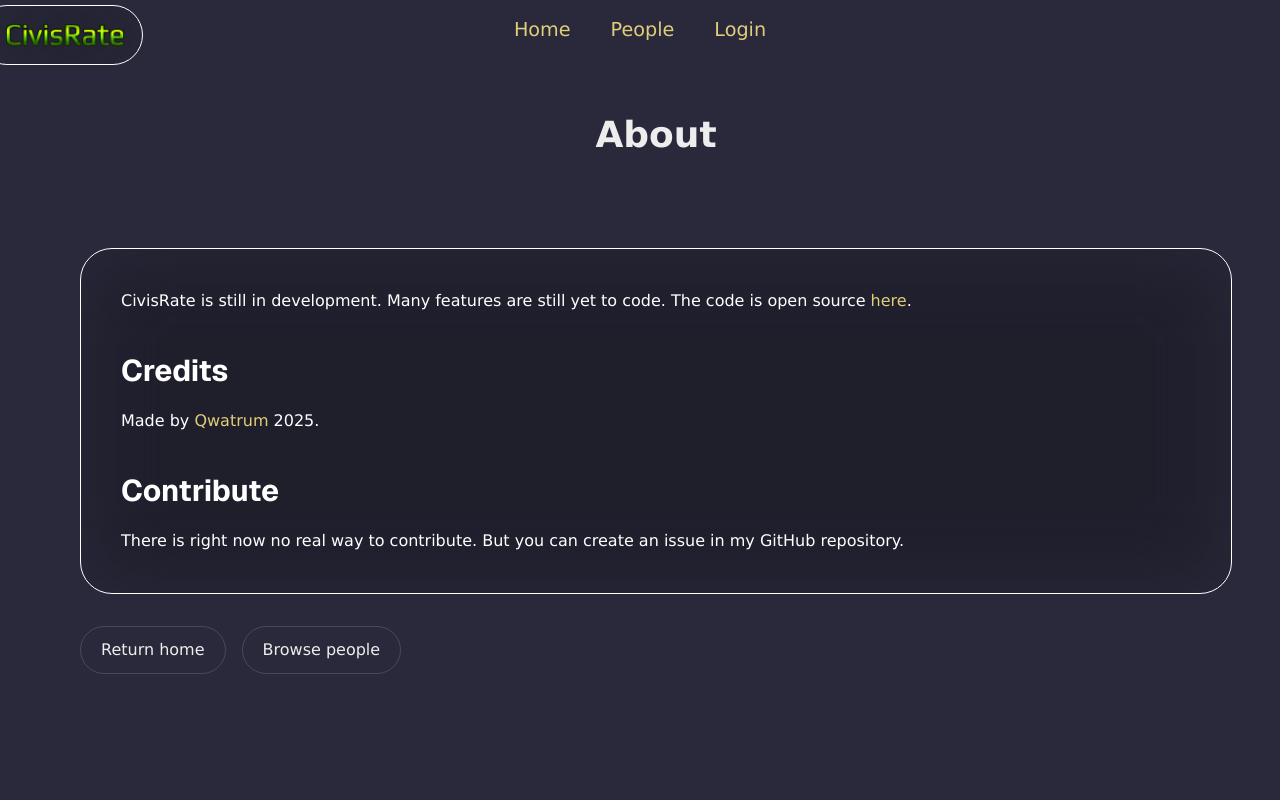
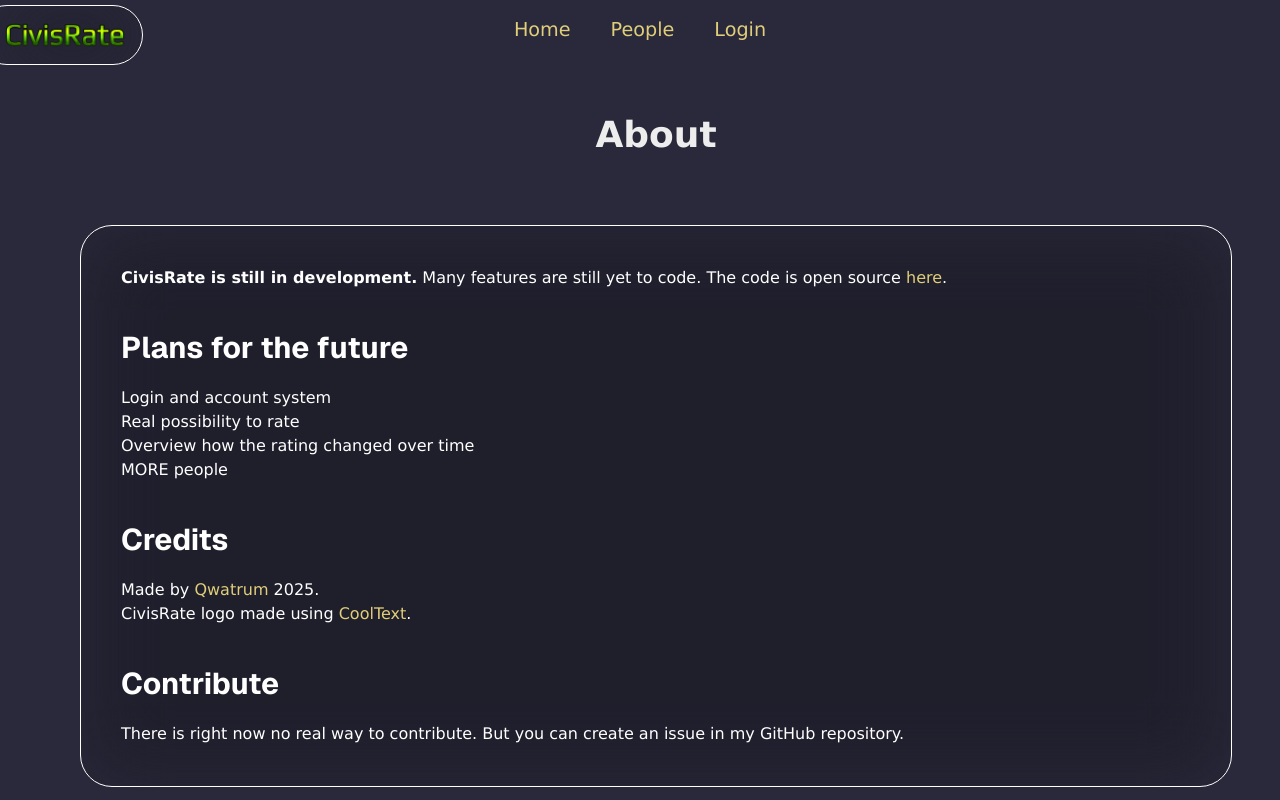
Before and after one commit to Qwatrum/civisrate, a Next.js app: page /about in a window 1280 px wide. Shown: the top 800 px of the page. Built offline with nearby package versions, Linux system fonts and the light colour scheme.

Commit message:
Bugfixe and updated about page

```diff
--- a/src/app/about/page.tsx
+++ b/src/app/about/page.tsx
@@ -11,11 +11,19 @@ export default function About() {
 
         <div className="p-10 rounded-4xl w-6xl text-white border border-white backdrop-blur-2xl backdrop-brightness-75">
           <ul>
-            <li className="main-font">CivisRate is still in development. Many features are still yet to code. The code is open source <a href="https://github.com/qwatrum/civisrate" target="_blank" className="hover-credits">here</a>.</li>
+            <li className="main-font"><strong>CivisRate is still in development.</strong> Many features are still yet to code. The code is open source <a href="https://github.com/qwatrum/civisrate" target="_blank" className="hover-credits">here</a>.</li>
+        </ul>
+        <h1 className="text-3xl font-bold mb-5 mt-10">Plans for the future</h1>
+          <ul>
+            <li className="main-font">Login and account system</li>
+            <li className="main-font">Real possibility to rate</li>
+            <li className="main-font">Overview how the rating changed over time</li>
+            <li className="main-font">MORE people</li>
         </ul>
         <h1 className="text-3xl font-bold mb-5 mt-10">Credits</h1>
           <ul>
             <li className="main-font">Made by <a href="https://github.com/qwatrum" target="_blank" className="hover-credits">Qwatrum</a> 2025.</li>
+            <li className="main-font">CivisRate logo made using <a href="https://cooltext.com/" target="_blank" className="hover-credits">CoolText</a>.</li>
         </ul>
 
         <h1 className="text-3xl font-bold mb-5 mt-10">Contribute</h1>
--- a/src/app/components/search_result.tsx
+++ b/src/app/components/search_result.tsx
@@ -25,7 +25,7 @@ export const Result = ({ data }: dataProps) => {
             {data.map(person => (
 
                 <div key={person.id}>
-                    <h3 className="font-bold main-font"><a href={person.url} className="text-blue-300 underline main-font">{person.name}</a></h3>
+                    <h3 className="font-bold main-font"><a href={"people/"+person.url} className="text-blue-300 underline main-font">{person.name}</a></h3>
 
                     <div>
                         <strong className="main-font">{((person.ratings.reduce((a, b) => a + b, 0)) / person.ratings.length).toFixed(2)} Stars</strong>
```
